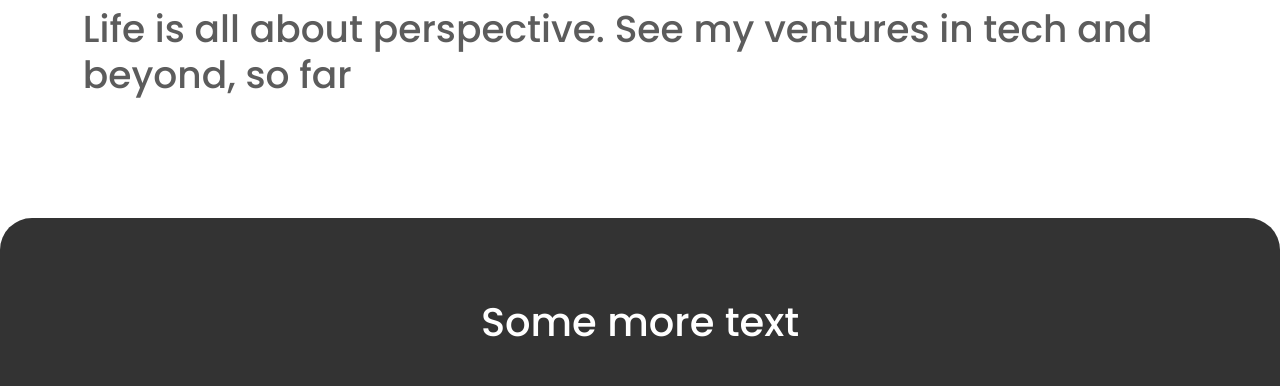
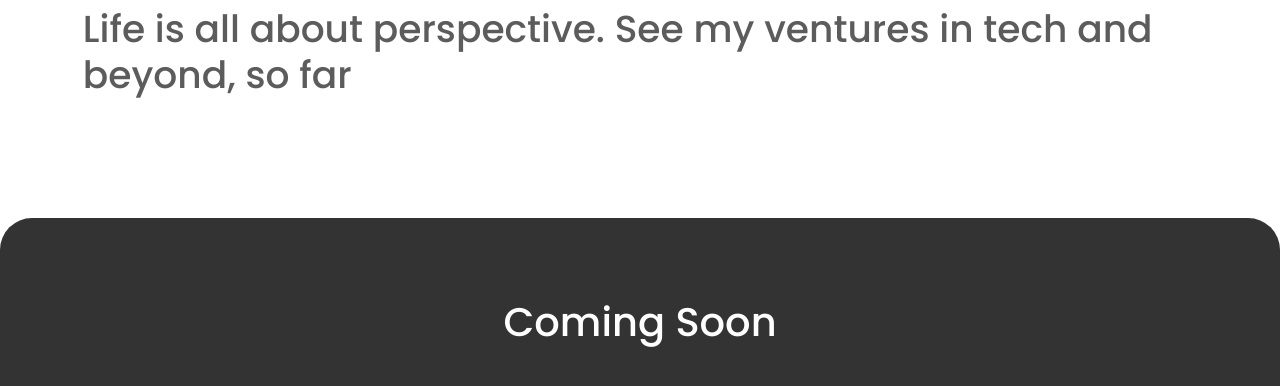
Before and after one commit to SamuelAdamson/SamuelAdamson.github.io, a React (Create React App) app: page /#/ in a window 1280 px wide. Shown: the part 2078-2464 px from the top of the page. Built offline with nearby package versions, Linux system fonts and the light colour scheme.

Commit message:
Refined Full Screen Dyno

```diff
--- a/src/css/App.css
+++ b/src/css/App.css
@@ -97,7 +97,7 @@ a:hover {
 
 /* FADE IN ON SCROLL --------------------------------------------------------------------------------------------------------- */
 .ScrollFade {
-    transform: translateY(-8vh);
+    transform: translateY(10vh);
     filter: opacity(0);
     transition: all ease 1s;
 }
@@ -147,7 +147,15 @@ a:hover {
 .Dyno .dyno-content.show {
     filter: opacity(1);
     transform: scale(1.075);
+}
+.DynoFull .dyno-content-full {
+    filter: opacity(0);
+    transform: translateY(10vh);
     transition: all ease 1s;
+}
+.DynoFull .dyno-content-full.show {
+    filter: opacity(1);
+    transform: translateY(0);
 }
 
 /* HOME PAGE ----------------------------------------------------------------------------------------------------------------- */
--- a/src/pages/Home.js
+++ b/src/pages/Home.js
@@ -147,11 +147,18 @@ class Home extends Component {
                     </Container>
                 }/>
 
-                <DynoFull thresh={ 0.1 }  props= {
-                    <Container>
-                        <h1> Some more text </h1>
-                    </Container>
-                }/>
+                <DynoFull thresh={ 0.2 }
+                    initialProp={
+                        <Container className="lower-content-head">
+                            <h1> Coming Soon </h1>
+                        </Container>
+                    }
+                    props={
+                        <Container className="lower-content-body">
+
+                        </Container>
+                    }
+                />
 
             </div>
         );
--- a/src/pages/components/DynoFull.js
+++ b/src/pages/components/DynoFull.js
@@ -5,7 +5,7 @@ import { useInView } from 'react-intersection-observer';
 // Components
 import ScrollFade from './ScrollFade';
 
-const DynoFull = ({ thresh, props }) => {
+const DynoFull = ({ thresh, initialProp, props }) => {
     // If view width is less than < 720 make thresh 0
     if(window.innerWidth < 720) {
         thresh = 0;
@@ -19,9 +19,10 @@ const DynoFull = ({ thresh, props }) => {
     return (
         <div className="dyno-wrapper">
             <div ref={ ref }  className={ inView ? 'Dyno DynoFull in-view' : 'Dyno DynoFull' }>
-                <ScrollFade
-                    props={ props }
-                />
+                <div className={ inView ? 'dyno-content-full show' : 'dyno-content-full' } >
+                    { initialProp }
+                    <ScrollFade props={ props } />
+                </div>
             </div>
         </div>
     );
--- a/src/pages/components/ScrollFade.js
+++ b/src/pages/components/ScrollFade.js
@@ -1,9 +1,12 @@
-// FADE ON SCROLL CONTAINER -- All pages
+// FADE ON SCROLL CONTAINER -- DOES NOT FADE OUT -- All pages
 // Author: Samuel Adamson
 // Intersection Observers
 import { useInView } from 'react-intersection-observer';
 
-const ScrollFade = ({ props }) => {
+// Check if faded in once
+let fadedIn = false;
+
+const ScrollFadeLone = ({ props }) => {
     // Threshold
     let thresh = 0.4;
     if (window.innerWidth < 720) thresh = 0.125;
@@ -13,11 +16,14 @@ const ScrollFade = ({ props }) => {
         threshold: thresh
     })
 
+    // Update faded in boolean
+    if(inView) fadedIn = inView;
+
     return (
-        <div ref={ ref } className={ inView ? 'ScrollFade show' : 'ScrollFade' }>
+        <div ref={ ref } className={ inView || fadedIn ? 'ScrollFade show' : 'ScrollFade' }>
             { props }
         </div>
     );
 }
 
-export default ScrollFade;
+export default ScrollFadeLone;
```
